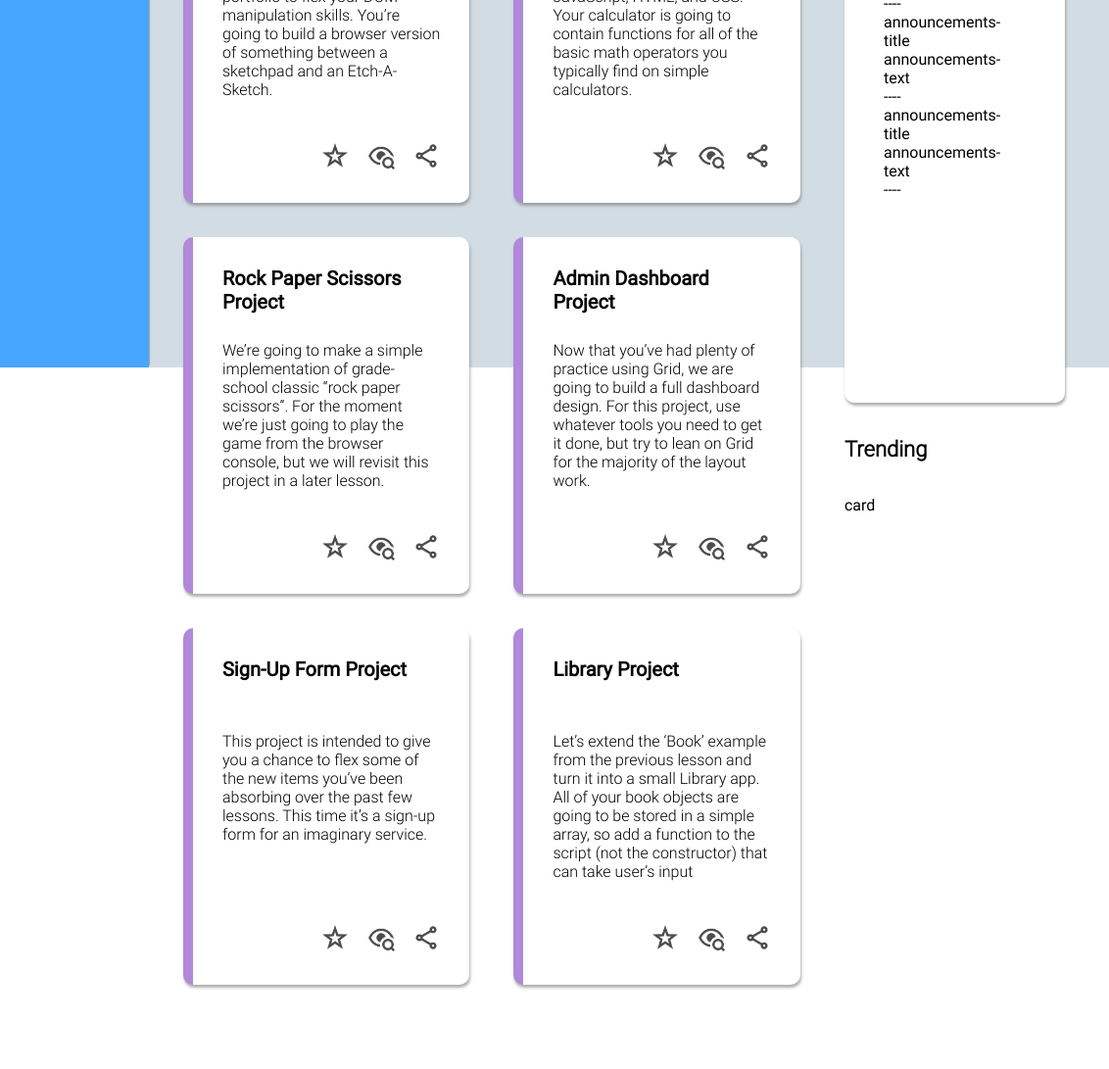
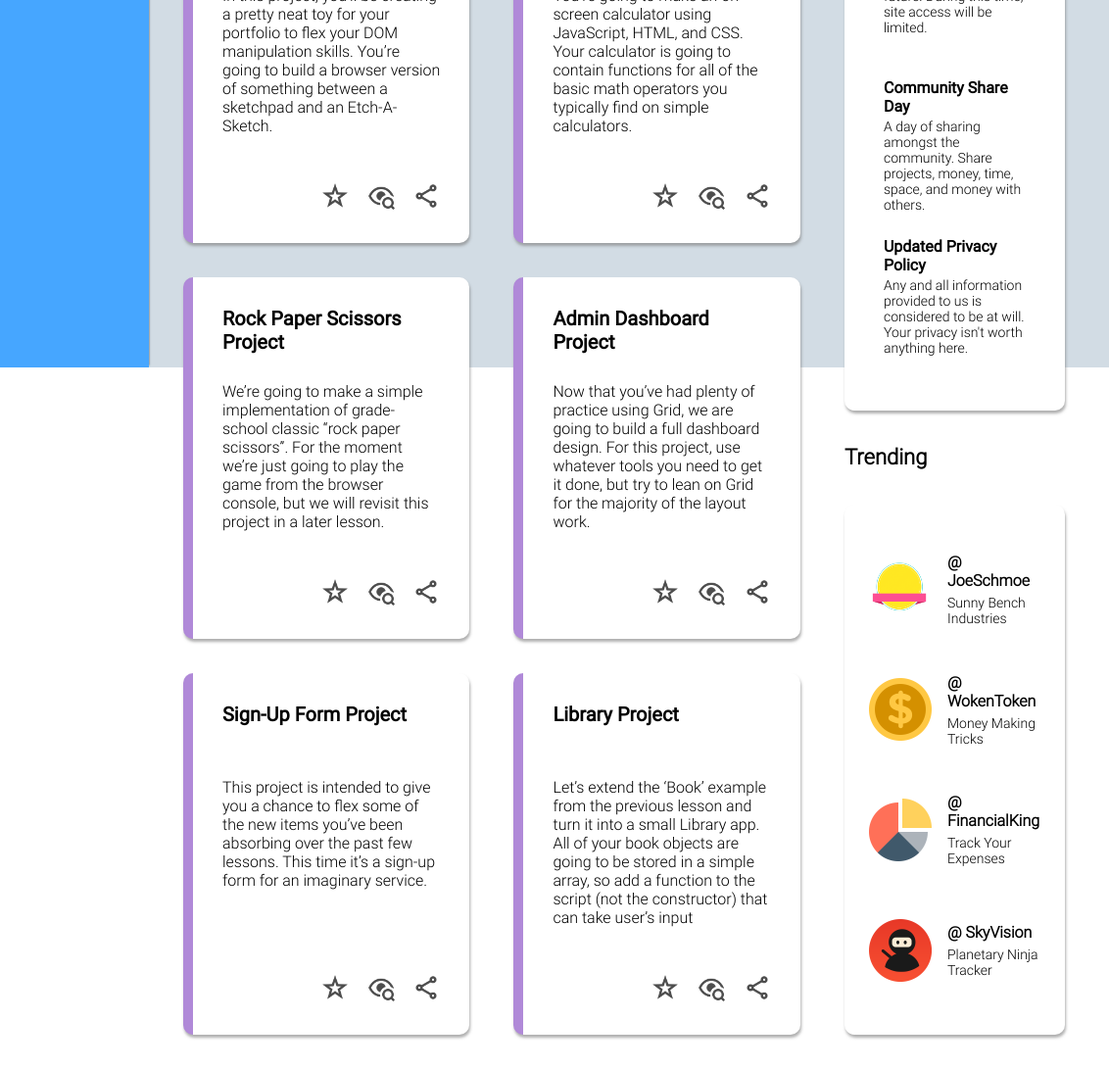
Before and after one commit to dtariq1995/Admin-Dashboard, a plain HTML site: page index.html in a window 1280 px wide. Shown: the part 425-1516 px from the top of the page at 98% size, 148-1280 px from the left. Drawn offline with Linux system fonts and the light colour scheme.

Commit message:
Filled out Trending Card and finished for now.

```diff
--- a/dashboard-styles.css
+++ b/dashboard-styles.css
@@ -171,6 +171,10 @@ button {
     margin-bottom: 35px;
     box-shadow: 1px 3px 3px rgba(125, 125, 125, 0.614);
     padding: 40px;
+    display: grid;
+    grid-template-rows: 1fr 1fr 1fr;
+    gap: 25px;
+
 }
 
 .project-card {
@@ -203,5 +207,50 @@ button {
 
 .project-text {
     font-family: Roboto-Light;
+}
 
+.announcements-title {
+    font-size: 16px;
+    font-weight: 600;
 }
+
+.announcements-text {
+    padding-top: 3px;
+    font-size: 14px;
+    font-family: Roboto-Light;
+}
+
+.app-card {
+    background-color: white;
+    border-radius: 10px;
+    margin-bottom: 35px;
+    box-shadow: 1px 3px 3px rgba(125, 125, 125, 0.614);
+    padding: 25px;
+    display: grid;
+    grid-template-rows: 1fr 1fr 1fr 1fr;
+    grid-template-columns: 1fr 4fr;
+}
+
+.app-icon {
+    height: 64px;
+    width: 64px;
+    align-self: center;
+    justify-self: center;
+}
+
+.app-info {
+    padding-left: 16px;
+    display: grid;
+    align-self: center;
+    font-family: Roboto-Light;
+    gap: 5px;
+}
+
+.app-author {
+    font-size: 16px;
+    font-weight: 600;
+}
+
+.app-name {
+    font-size: 14px;
+}
--- a/index.html
+++ b/index.html
@@ -146,22 +146,60 @@
             <div class="main-heading">Announcements</div>
 
             <div class="announcements-card">
-                <div class="announcements-title">announcements-title</div>
-                <div class="announcements-text">announcements-text</div>
-                <div class="announcements-line">----</div>
 
-                <div class="announcements-title">announcements-title</div>
-                <div class="announcements-text">announcements-text</div>
-                <div class="announcements-line">----</div>
+                <div class="announcements-section">
+                    <div class="announcements-title">Site Maintenance</div>
+                    <div class="announcements-text">This site may be down for maintenance at some time in the future. During this
+                        time, site access will be limited.
+                    </div>
+                </div>
 
-                <div class="announcements-title">announcements-title</div>
-                <div class="announcements-text">announcements-text</div>
-                <div class="announcements-line">----</div>
+                <div class="announcements-section">
+                    <div class="announcements-title">Community Share Day</div>
+                    <div class="announcements-text">A day of sharing amongst the community. Share projects, money, time, space,
+                        and money with others.
+                    </div>
+                </div>
+
+                <div class="announcements-section">
+                    <div class="announcements-title">Updated Privacy Policy</div>
+                    <div class="announcements-text">Any and all information provided to us is considered to be at will. Your
+                        privacy isn't worth anything here.
+                    </div>
+                </div>
+
             </div>
 
             <div class="main-heading">Trending</div>
 
-            <div>card</div>
+            <div class="app-card">
+
+                <img class="app-icon" src="./Assets/Icons/pngegg.png">
+                <div class="app-info">
+                    <div class="app-author">@ JoeSchmoe</div>
+                    <div class="app-name">Sunny Bench Industries</div>
+                </div>
+
+
+                <img class="app-icon" src="./Assets/Icons/pngdollar.png">
+                <div class="app-info">
+                    <div class="app-author">@ WokenToken</div>
+                    <div class="app-name">Money Making Tricks</div>
+                </div>
+
+                <img class="app-icon" src="./Assets/Icons/pngchart.png">
+                <div class="app-info">
+                    <div class="app-author">@ FinancialKing</div>
+                    <div class="app-name">Track Your Expenses</div>
+                </div>
+
+                <img class="app-icon" src="./Assets/Icons/pngsun.png">
+                <div class="app-info">
+                    <div class="app-author">@ SkyVision</div>
+                    <div class="app-name">Planetary Ninja Tracker</div>
+                </div>
+
+            </div>
 
         </container>
 
```
Also changed, not shown: Assets/Icons/pngchart.png (added), Assets/Icons/pngdollar.png (added), Assets/Icons/pngegg.png (added), Assets/Icons/pngsun.png (added).
